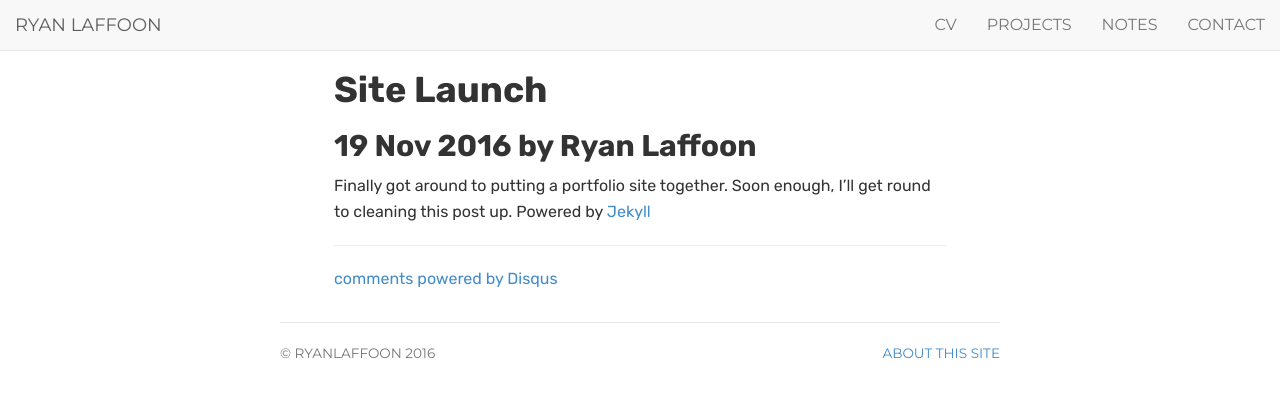
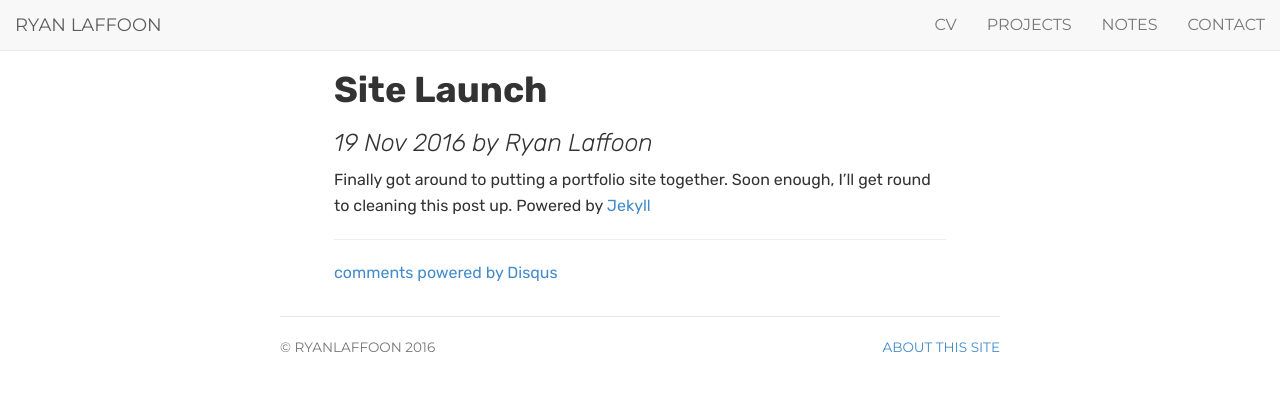
Before and after one commit to ryanlaffoon/ryanlaffoon.github.io, a Jekyll site: the page built from _posts/2016-11-19-Site-Launch.md, in a window 1280 px wide. Shown: the top 397 px of the page. Built offline with Jekyll 4.4.1, drawn with Linux system fonts in a browser that asks for light colours; comment, search, counter and statistics services are not loaded.

Commit message:
Update post.html

```diff
--- a/_layouts/post.html
+++ b/_layouts/post.html
@@ -6,7 +6,7 @@ notes: active
     <div class="note single">
         <h1 class="title">{{ page.title }}</h1>
 
-        <h2 class="date">
+        <h2 class="credit">
             <info datetime="{{ page.date }}">
                 {{ page.date | date_to_string }} {% if page.author %} by {{ page.author }} {% endif %}
             </info>
```
